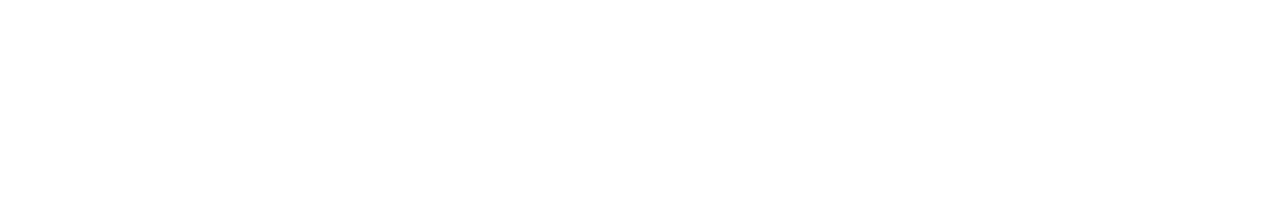
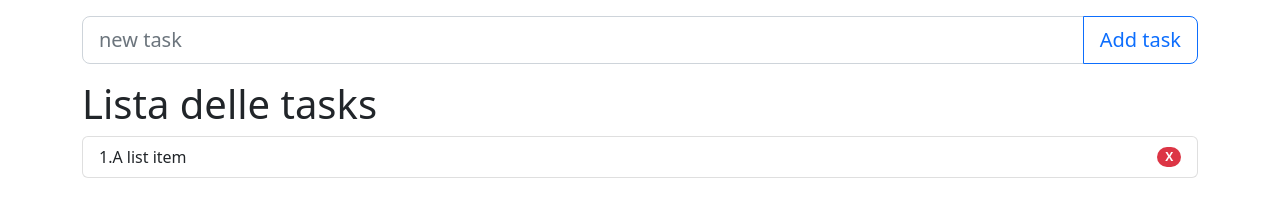
Before and after one commit to GretaFormica/vue-todolist, a plain HTML site: page index.html in a window 1280 px wide. Drawn offline with nearby package versions, Linux system fonts and the light colour scheme.

Commit message:
struttura html

```diff
--- a/index.html
+++ b/index.html
@@ -5,7 +5,10 @@
     <meta charset="UTF-8">
     <meta http-equiv="X-UA-Compatible" content="IE=edge">
     <meta name="viewport" content="width=device-width, initial-scale=1.0">
-    <title>Document</title>
+    <title>to do list</title>
+
+    <!-- bootstrap -->
+    <link href="https://cdn.jsdelivr.net/npm/bootstrap@5.2.3/dist/css/bootstrap.min.css" rel="stylesheet" integrity="sha384-rbsA2VBKQhggwzxH7pPCaAqO46MgnOM80zW1RWuH61DGLwZJEdK2Kadq2F9CUG65" crossorigin="anonymous">
 
     <!-- vue -->
     <script src="https://unpkg.com/vue@3/dist/vue.global.js" defer></script>
@@ -18,6 +21,27 @@
 <body>
     <div id="root">
 
+        <div class="container">
+            <!-- add task -->
+            <div class="input-group input-group-lg my-3">
+                <input type="text" class="form-control"
+                placeholder="new task"
+                aria-label="new task"
+                aria-describedby="button-addon2">
+                <button class="btn btn-outline-primary" type="button" id="button-addon2">Add task</button>
+            </div>
+
+            <!-- list -->
+            <h1>Lista delle tasks</h1>
+            <ol class="list-group list-group-numbered">
+                <li class="list-group-item d-flex align-items-center">
+                    A list item
+
+                    <span class="badge bg-danger rounded-pill ms-auto">X</span>
+                </li>
+              </ol>
+        </div>
+
     </div>
 
 
```
